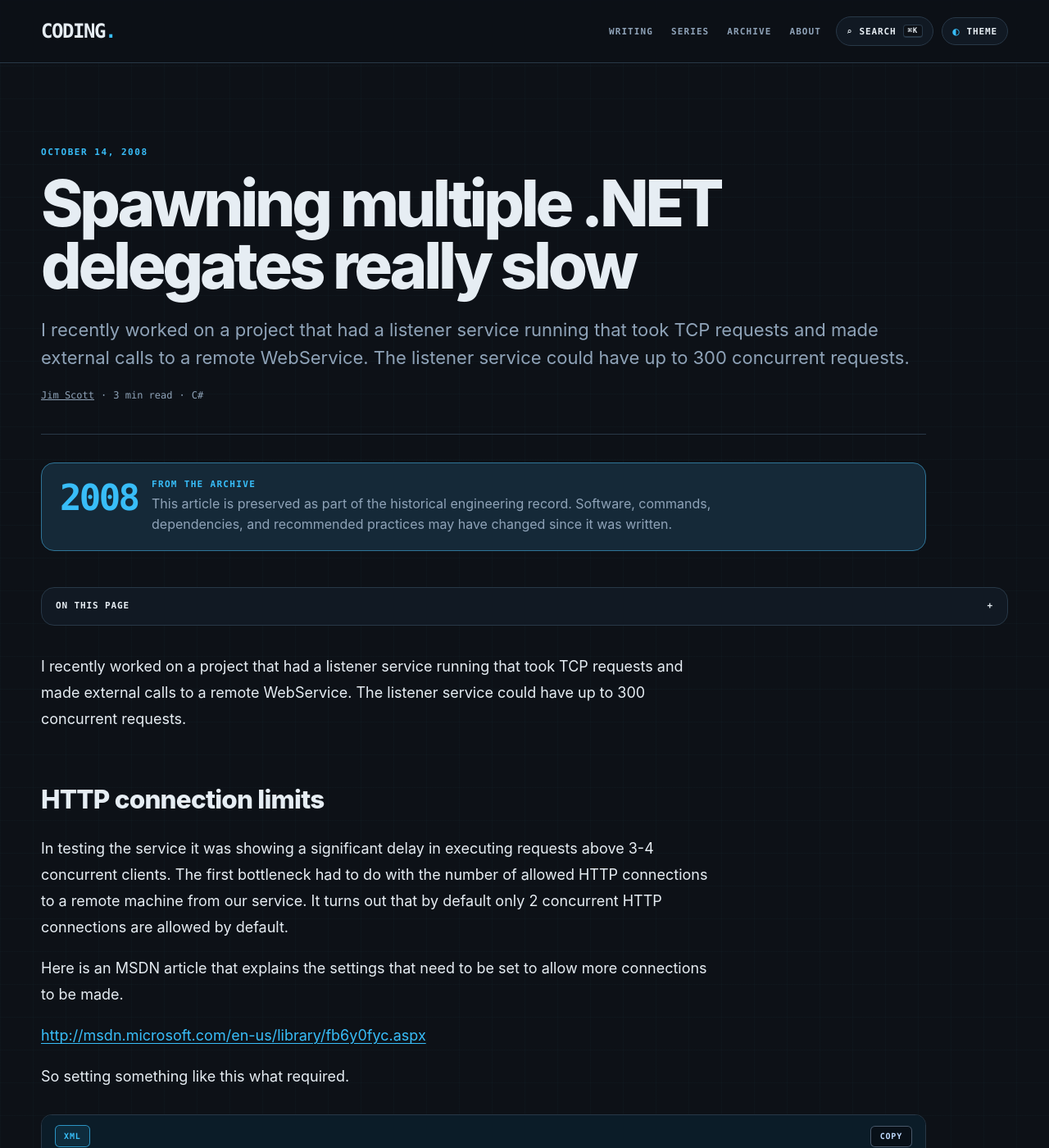
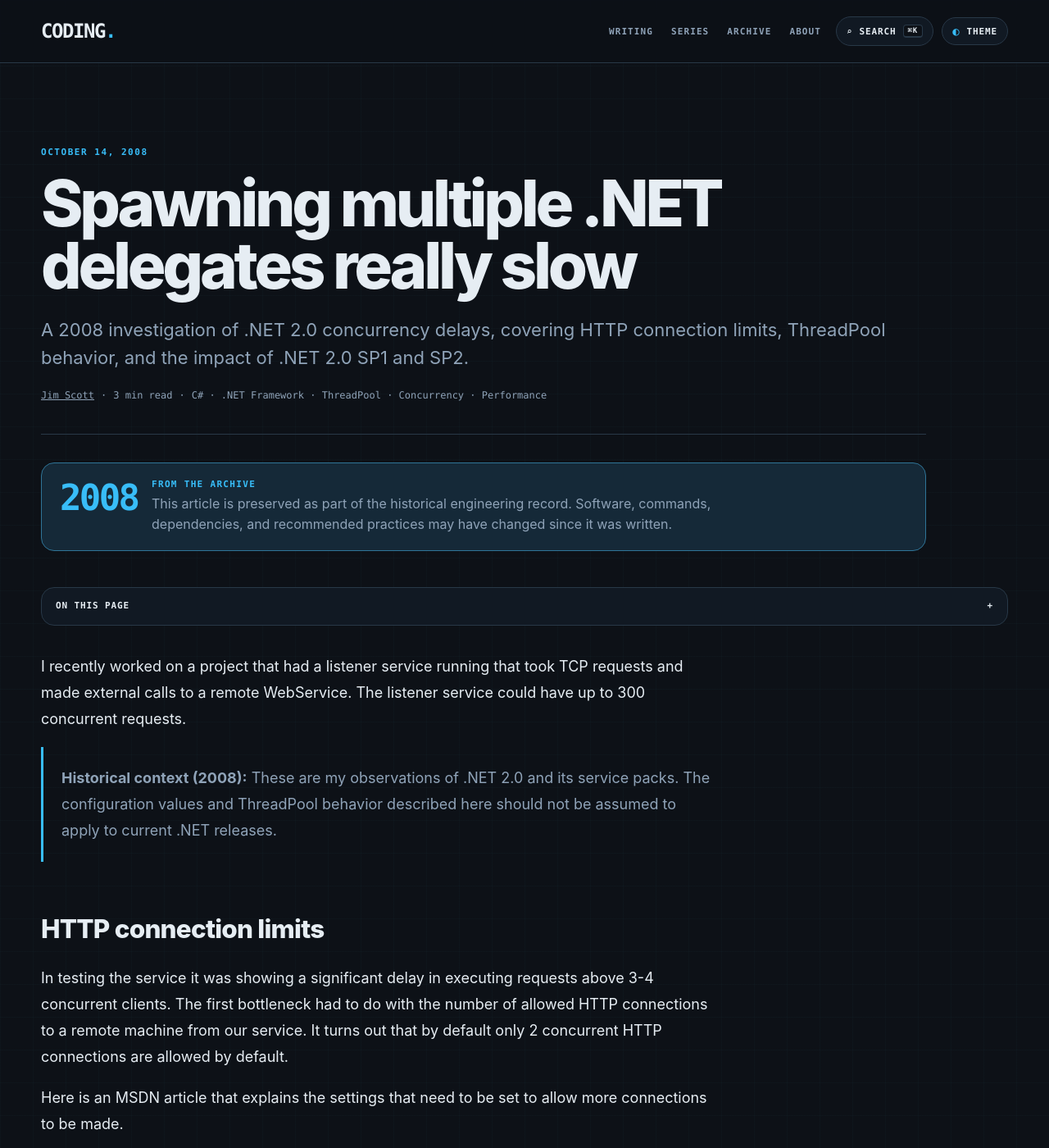
Before and after one commit to infoconex/coding-blog, a Jekyll site: the page built from post/2008/10/14/Spawning-multiple-NET-delegates-really-slow/index.md, in a window 1280 px wide and 1400 px high. Shown: the whole window at 82% size. Built offline with Jekyll 4.4.1, drawn with Linux system fonts in a browser that asks for light colours; some of the changed text lies outside the part shown.

Commit message:
Clarify 2008 delegate performance investigation and link .NET SP2 follow-up

```diff
--- a/post/2008/10/14/Spawning-multiple-NET-delegates-really-slow/index.md
+++ b/post/2008/10/14/Spawning-multiple-NET-delegates-really-slow/index.md
@@ -1,8 +1,8 @@
 ---
 title: "Spawning multiple .NET delegates really slow"
 date: "2008-10-14"
-description: "I recently worked on a project that had a listener service running that took TCP requests and made external calls to a remote WebService. The listener service could have up to 300 concurrent requests."
-tags: ["C#"]
+description: "A 2008 investigation of .NET 2.0 concurrency delays, covering HTTP connection limits, ThreadPool behavior, and the impact of .NET 2.0 SP1 and SP2."
+tags: ["C#", ".NET Framework", "ThreadPool", "Concurrency", "Performance"]
 slug: "spawning-multiple-net-delegates-really-slow"
 author: "Jim Scott"
 originalUrl: "http://coding.infoconex.com/post/2008/10/14/Spawning-multiple-NET-delegates-really-slow"
@@ -10,6 +10,8 @@
 legacyPaths: ["/post/2008/10/14/Spawning-multiple-NET-delegates-really-slow"]
 ---
 I recently worked on a project that had a listener service running that took TCP requests and made external calls to a remote WebService. The listener service could have up to 300 concurrent requests.
+
+> **Historical context (2008):** These are my observations of .NET 2.0 and its service packs. The configuration values and ThreadPool behavior described here should not be assumed to apply to current .NET releases.
 
 ## HTTP connection limits
 
@@ -51,3 +53,5 @@
 Solution is to put a delay after each new call to a delegate for a few milliseconds using something like Thread.Sleep(50);. I had to put about 50ms delay on the machine in question. However I found that this bug was to be fixed in .NET 2.0 SP2. A bit of searching I found that .NET 2.0 SP2 had actually been released but not by itself. You have to download .NET 3.5 SP1 which also includes .NET 2.0 SP2. After installing this on the machine no delay was required any longer and performance was very good.
 
 Hope this helps someone
+
+I later wrote a short follow-up about [finding the .NET 2.0 SP2 installer](/post/2008/11/03/NET-20-SP2-Installation-Were-to-find-it), including an update on its separate release.
```
